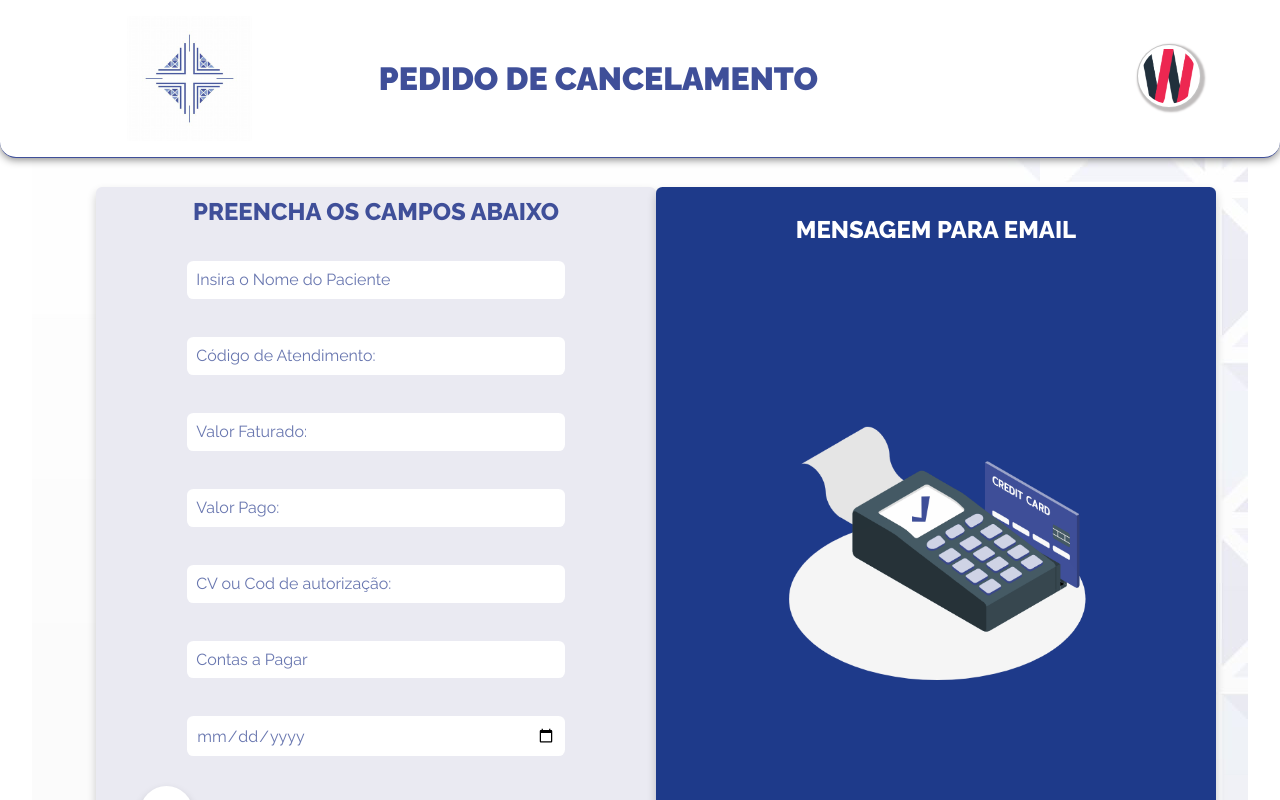
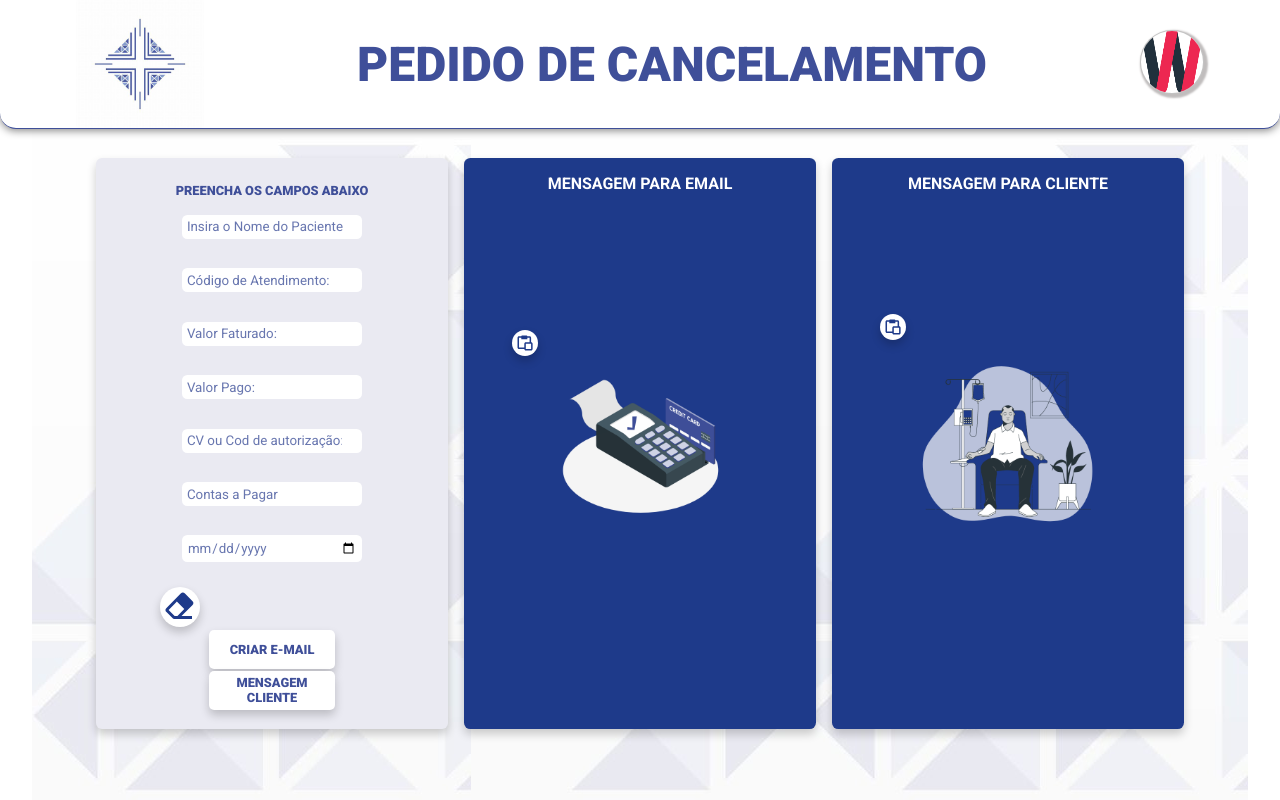
Before and after one commit to DamayTomaz/formulario-web-cancelamento, a plain HTML site: page index.html in a window 1280 px wide. Drawn offline with Linux system fonts and the light colour scheme; a web font is replaced by a local one.

Commit message:
Responsive att

```diff
--- a/index.html
+++ b/index.html
@@ -4,22 +4,14 @@
     <meta charset="UTF-8" />
     <meta name="viewport" content="width=device-width, initial-scale=1.0" />
     <link rel="stylesheet" href="./styles/style.css" />
-    <link rel="preconnect" href="https://fonts.googleapis.com" />
-    <link rel="preconnect" href="https://fonts.gstatic.com" crossorigin />
-
-    <link
-      href="https://fonts.googleapis.com/css2?family=Raleway:ital,wght@0,100..900;1,100..900&family=Roboto:ital,wght@0,100;0,300;0,400;0,500;0,700;0,900&display=swap"
-      rel="stylesheet"
-    />
+    <link rel="preconnect" href="https://fonts.googleapis.com">
+    <link rel="preconnect" href="https://fonts.gstatic.com" crossorigin>
+    <link href="https://fonts.googleapis.com/css2?family=Parkinsans:wght@300..800&family=Raleway:ital,wght@0,100..900;1,100..900&family=Roboto:ital,wght@0,100;0,300;0,400;0,500;0,700;0,900;1,100;1,300;1,400;1,500;1,700;1,900&display=swap" rel="stylesheet">
     <title>SantaCasaProg</title>
   </head>
   <body>
     <header>
-      <img
-        src="./img/logo.jpg"
-        alt="logo-Santa"
-        id="logo-Santa"
-      />
+      <img src="./img/logo.jpg" alt="logo-Santa" id="logo-Santa" />
       <h1>PEDIDO DE CANCELAMENTO</h1>
       <div id="locaweb">
         <a
@@ -88,26 +80,57 @@
         <input type="date" id="dataPagamento" required max="3000-12-31" /><br />
         <div id="eraser">
           <button type="reset" id="cleaner-fild">
-            <img src="./img/eraser.png" alt="botão limpa campos"  />
+            <svg
+              xmlns="http://www.w3.org/2000/svg"
+              viewBox="0 0 24 24"
+
+            >
+              <path
+                d="M12.48 3 7.73 7.75 3 12.59a2 2 0 0 0 0 2.82l4.3 4.3A1 1 0 0 0 8 20h12v-2h-7l7.22-7.22a2 2 0 0 0 0-2.83L15.31 3a2 2 0 0 0-2.83 0zM8.41 18l-4-4 4.75-4.84.74-.75 4.95 4.95-4.56 4.56-.07.08z"
+              ></path>
+            </svg>
           </button>
         </div>
-        <div class="resultado">
+        <div class="creatfild">
           <button class="button" type="button" onclick="criarMensagem()">
             CRIAR E-MAIL
           </button>
-          <button
-            class="button"
-            type="button"
-            id="btnCopiarTexto"
-            onclick="copiarTexto()"
-          >
-            COPIAR TEXTO
+
+          <button class="button" type="button" onclick="criarMensagemCliente()">
+            MENSAGEM CLIENTE
           </button>
         </div>
       </form>
 
-      <div id="resultado">
+      <div class="resultado" id="emailMensagem">
         <pre></pre>
+        <button
+          class="buttonCopy"
+          type="button"
+          id="btnCopiarTexto"
+          onclick="copiarTexto()"
+        >
+          <svg xmlns="http://www.w3.org/2000/svg" viewBox="0 0 24 24">
+            <path
+              d="M20 11V5c0-1.103-.897-2-2-2h-3a1 1 0 0 0-1-1H8a1 1 0 0 0-1 1H4c-1.103 0-2 .897-2 2v13c0 1.103.897 2 2 2h7c0 1.103.897 2 2 2h7c1.103 0 2-.897 2-2v-7c0-1.103-.897-2-2-2zm-9 2v5H4V5h3v2h8V5h3v6h-5c-1.103 0-2 .897-2 2zm2 7v-7h7l.001 7H13z"
+            ></path>
+          </svg>
+        </button>
+      </div>
+      <div class="resultado" id="client">
+        <pre></pre>
+        <button
+          class="buttonCopy"
+          type="button"
+          id="btnCopiarTexto"
+          onclick="copiarTextoClient()"
+        >
+          <svg xmlns="http://www.w3.org/2000/svg" viewBox="0 0 24 24">
+            <path
+              d="M20 11V5c0-1.103-.897-2-2-2h-3a1 1 0 0 0-1-1H8a1 1 0 0 0-1 1H4c-1.103 0-2 .897-2 2v13c0 1.103.897 2 2 2h7c0 1.103.897 2 2 2h7c1.103 0 2-.897 2-2v-7c0-1.103-.897-2-2-2zm-9 2v5H4V5h3v2h8V5h3v6h-5c-1.103 0-2 .897-2 2zm2 7v-7h7l.001 7H13z"
+            ></path>
+          </svg>
+        </button>
       </div>
     </main>
 
--- a/script.js
+++ b/script.js
@@ -1,4 +1,4 @@
-// Função para criar a mensagem formatada
+// Função para criar a mensagem de estorno
 function criarMensagem() {
   // Captura os valores dos campos do formulário
   const nomePaciente = document.getElementById("nomePaciente").value;
@@ -12,9 +12,8 @@ function criarMensagem() {
   // Calcula o valor da devolução
   const valorDevolucao = valorPago - valorFaturado;
 
-  // Cria a mensagem formatada com quebras de linha
+  // Cria a mensagem formatada para o estorno
   const mensagem = `
-
     Gostaria de solicitar o estorno referente ao atendimento:
 
     - Nome do Paciente: ${nomePaciente}
@@ -31,44 +30,46 @@ function criarMensagem() {
     Atenciosamente.
   `;
 
-  // Seleciona o div "resultado" e exibe a mensagem com formatação preservada
-  const resultadoDiv = document.getElementById("resultado");
-  resultadoDiv.style.display = "block"; // Exibe o div
-  resultadoDiv.querySelector("pre").innerText = mensagem; // Usa <pre> para manter o formato
+  // Exibe a mensagem de estorno
+  const resultadoDiv = document.getElementById("emailMensagem");
+  resultadoDiv.style.display = "block";
+  resultadoDiv.querySelector("pre").innerText = mensagem;
 }
+
+// Função para criar a mensagem para o cliente
 function criarMensagemCliente() {
   // Captura os valores dos campos do formulário
   const nomePaciente = document.getElementById("nomePaciente").value;
   const valorFaturado = parseFloat(document.getElementById("valorFaturado").value) || 0;
   const valorPago = parseFloat(document.getElementById("valorPago").value) || 0;
-  const dataPagamento = document.getElementById("data").value;
 
   // Calcula o valor da devolução
   const valorDevolucao = valorPago - valorFaturado;
 
-  // Cria a mensagem formatada com quebras de linha
-  const mensagem = `
+  // Cria a mensagem formatada para o cliente
+  const mensagemClient = `
+    Olá, ${nomePaciente}!
 
-      Gostaria de solicitar o estorno referente ao atendimento:
+    Gostaria de informar que, após a análise do seu pagamento,
+     verificamos que o valor pago foi superior ao valor da conta.
+      Então, vamos realizar um estorno no valor de R$ ${valorDevolucao.toFixed(2)}.
 
-      - Nome do Paciente: ${nomePaciente}
-      - Código de Atendimento: ${codigoAtendimento}
-      - Valor Faturado: R$ ${valorFaturado.toFixed(2)}
-      - Valor Pago: R$ ${valorPago.toFixed(2)}
-      - Valor da devolução: R$ ${valorDevolucao.toFixed(2)}
-      - CV ou Código de Autorização: ${codigoCV}
-      - Excluir o contas a pagar: ${codigoCAP}
-      - Data de Pagamento: ${dataPagamento}
+    Aqui estão os detalhes:
 
-      Agradeço pela atenção e aguardo instruções.
+    Valor Pago: R$ ${valorPago.toFixed(2)}
+    Valor da Conta: R$ ${valorFaturado.toFixed(2)}
+    Valor a ser Estornado: R$ ${valorDevolucao.toFixed(2)}
+    O estorno será feito em breve e, dependendo do banco,
+     pode levar alguns dias úteis para aparecer no seu extrato.
+    Qualquer dúvida, estamos à disposição!
 
     Atenciosamente.
   `;
 
-  // Seleciona o div "resultado" e exibe a mensagem com formatação preservada
-  const resultadoDiv = document.getElementById("resultado");
-  resultadoDiv.style.display = "block"; // Exibe o div
-  resultadoDiv.querySelector("pre").innerText = mensagem; // Usa <pre> para manter o formato
+  // Exibe a mensagem para o cliente
+  const resultadoDivClient = document.getElementById("client");
+  resultadoDivClient.style.display = "block";
+  resultadoDivClient.querySelector("pre").innerText = mensagemClient;
 }
 
 // Função para copiar a mensagem para a área de transferência
@@ -87,6 +88,24 @@ function copiarTexto() {
     // Alerta informando que o texto foi copiado
     alert("Texto copiado para a área de transferência!");
   } else {
-    alert("Nenhum texto para copiar. Por favor, clique em 'Criar Email' primeiro.");
+    alert("Nenhum texto para copiar. Por favor, clique em 'Criar Mensagem' primeiro.");
   }
 }
+function copiarTextoClient() {
+  const texto = document.getElementById("client").querySelector("pre").innerText;
+
+  if (texto) {
+    // Cria um elemento de área de transferência temporário
+    const tempInput = document.createElement("textarea");
+    tempInput.value = texto;
+    document.body.appendChild(tempInput);
+    tempInput.select();
+    document.execCommand("copy");
+    document.body.removeChild(tempInput);
+
+    // Alerta informando que o texto foi copiado
+    alert("Texto copiado para a área de transferência!");
+  } else {
+    alert("Nenhum texto para copiar. Por favor, clique em 'Criar Mensagem' primeiro.");
+  }
+}
--- a/styles/style.css
+++ b/styles/style.css
@@ -2,7 +2,8 @@
   margin: 0;
   padding: 0;
   box-sizing: border-box;
-  font-family: "Raleway", sans-serif;
+  font-family: "Roboto", serif;
+
 }
 body,
 html {
@@ -17,18 +18,17 @@ header {
   border-radius: 0em 0em 1em 1em;
   min-height: 10%;
   max-width: 100%;
-  padding: 1em;
   display: flex;
   box-shadow: 0 0.1rem 0.5rem gray;
   align-items: center;
-  justify-content: space-around;
+  justify-content: center;
   flex-direction: row;
   margin-bottom: 1%;
   color: rgb(63, 79, 153);
   background-color: white;
 }
 header h1 {
-  font-size: 20px;
+  font-size: 1em;
   font-weight: 900;
   text-align: center;
   word-wrap: normal;
@@ -37,16 +37,12 @@ header h1 {
   width: 20%;
   height: 20%;
 }
-#locaweb {
-  width: 1em;
-}
 img.logo {
   width: 2em;
   height: 2em;
   background: white;
   border: solid 1px rgba(0, 0, 0, 0.233);
   border-radius: 3em;
-  padding: 0.2em;
   box-shadow: 2px 2px 2px 2px #c0bdbd;
 }
 img.logo:hover {
@@ -78,10 +74,7 @@ form {
   flex-direction: column;
   color: rgb(63, 79, 153);
 }
-form#divergenciaForm {
-  max-width: 100%;
-  max-height: 50%;
-}
+
 form h2 {
   padding: 5%;
   font-size: 80%;
@@ -108,13 +101,16 @@ input:focus {
   outline: none;
   box-shadow: 0 0 5px rgba(63, 79, 153, 0.8); /* Realça o campo ao focar */
 }
-.resultado {
-  font-size: 1.2rem;
+.creatfild {
+  display: flex;
+  flex-direction: column;
+  font-size: 1rem;
   margin-bottom: 2%;
   max-width: 70%;
 }
-.resultado button {
-  min-width: 100%;
+.button {
+  min-height: 3em;
+  min-width: 3em;
   margin: 1%;
   border: 2px solid transparent;
   box-shadow: 0 5px 10px rgba(0, 0, 0, 0.2);
@@ -126,15 +122,39 @@ input:focus {
   transition: all 0.3s ease;
   text-align: center;
 }
-
-.resultado button:hover {
+.buttonCopy {
+  display: inline-flex;
+  align-items: center;
+  justify-content: center;
+  width: 2em;
+  height: 2em;
+  border: 2px solid transparent;
+  box-shadow: 0 5px 10px rgba(0, 0, 0, 0.2);
+  background-color: white;
+  border-radius: 100em;
+}
+.buttonCopy svg {
+  width: 80%;
+}
+.buttonCopy:hover {
   background-color: rgb(63, 79, 153);
   color: white;
   cursor: pointer;
   border: 2px solid rgb(63, 79, 153);
 }
+.resultado svg {
+  fill: #1e3a8a;
+}
+.resultado svg:hover {
+  fill: #ffffff;
+}
 
-#resultado {
+.resultado {
+  display: flex;
+  flex-direction: column;
+  justify-content: center;
+  align-items: center;
+  gap: 2em;
   max-height: 50%;
   min-width: 100%;
   padding: 1em;
@@ -148,8 +168,9 @@ input:focus {
   border-radius: 0.4em;
   white-space: pre-wrap;
   box-shadow: 0 5px 10px rgba(0, 0, 0, 0.2);
+  flex-direction: column;
 }
-#resultado::before {
+.resultado::before {
   content: "MENSAGEM PARA EMAIL";
   display: flex;
   justify-content: center;
@@ -157,37 +178,63 @@ input:focus {
   font-weight: 600;
 }
 
-#resultado pre {
+.resultado pre {
   background-color: #1e3a8a;
-  font-size: 0.6em;
-  margin: 0;
-  padding: 0;
+  font-size: 0.5em;
   display: block;
 }
+
 #eraser {
   display: flex;
   width: 100%;
 }
-#eraser img {
-  width: 40%;
-  height: 40%;
+#eraser svg {
+  fill: #1e3a8a;
 }
 button#cleaner-fild {
-  position: relative;
+  display: inline-flex;
+  align-items: center;
+  justify-content: center;
+  width: 2em;
+  height: 2em;
   border: 2px solid transparent;
   box-shadow: 0 5px 10px rgba(0, 0, 0, 0.2);
   background-color: white;
-  border-radius: 100%;
-  color: rgb(63, 79, 153);
-  cursor: pointer;
-  min-width: 2em;
-  min-height: 2em;
+  border-radius: 100em;
 }
 button#cleaner-fild:hover {
-  background-color: rgb(192, 176, 102);
   transition: all 0.2s ease;
-  filter: invert(1);
 }
+#client {
+  display: flex;
+  max-height: 50%;
+  min-width: 100%;
+  padding: 1em;
+  margin-top: 1em;
+  background-color: #1e3a8a;
+  background-image: url(../img/patient.gif);
+  background-repeat: no-repeat;
+  background-position: center;
+  background-color: #1e3a8a;
+  background-size: 20%;
+  color: white;
+  border-radius: 0.4em;
+  white-space: pre-wrap;
+  box-shadow: 0 5px 10px rgba(0, 0, 0, 0.2);
+}
+#client::before {
+  content: "MENSAGEM PARA CLIENTE";
+  display: flex;
+  justify-content: center;
+  font-size: medium;
+  font-weight: 600;
+}
+#client pre {
+  background-color: #1e3a8a;
+  font-size: 0.5em;
+  display: block;
+}
+
 @media (min-width: 577px) and (max-width: 768px) {
   /* Tablets */
   #logo-Santa {
@@ -265,56 +312,61 @@ button#cleaner-fild:hover {
   }
 }
 @media (min-width: 1024px) and (max-width: 1200px) {
-  /* Desktop médio */
-  #logo-Santa {
+   #logo-Santa {
     height: 10%;
     width: 10%;
   }
-  header h1 {
-    position: relative;
-    right: 1em;
+  header {
+    max-width: 100%;
+    display: flex;
+    justify-content: space-around;
+    flex-direction: row;
+    margin-bottom: 1%;
+    color: rgb(63, 79, 153);
+    background-color: white;
+  }
+  header h1{
     font-size: 2em;
-    font-weight: 900;
-    text-align: center;
-  }
-  img.logo {
-    width: 4em;
-    height: 4em;
   }
   main {
-    display: flex;
-    flex-direction: row;
-    justify-content: space-around;
-    margin-top: -3em;
+    display: grid;
+    grid-template-columns: 1fr 1fr 1fr;
+    gap: 1em;
   }
-  form h2 {
-    font-size: 1.5em;
-    margin-top: -3%;
+  #divergenciaForm {
+    max-height: 100%;
+    min-width: 50%;
+    padding: 1em;
   }
-  input {
-    font-size: 1em;
+  .resultado {
+    min-height: 100%;
+    background-size: 50%;
+    display: block;
   }
-  form#divergenciaForm {
-    min-width: 25em;
+  .resultado pre {
+    background-color: #1e3a8a;
+    font-size: 0.7em;
+    display: block;
+    margin-top: 5em;
   }
-  #resultado {
-    min-width: 25em;
-    padding: 1em;
-    background-size: 50%;
-  }
-  #resultado pre {
-    font-size: 0.9em;
-    margin-top: 3em;
-  }
-  #resultado::before {
+  .resultado::before {
     content: "MENSAGEM PARA EMAIL";
-    font-size: 1.5em;
-    font-weight: 800;
-    margin-top: 0.5em;
+
   }
   button#cleaner-fild {
     width: 3em;
     height: 3em;
+  }
+  #client {
+    max-height: 85%;
+    margin-top: 0;
+    background-size: 50%;
+    display: block;
+  }
+  #client pre {
+    background-color: #1e3a8a;
+    font-size: 0.66em;
+    display: block;
   }
 }
 @media (min-width: 1201px) {
@@ -323,55 +375,71 @@ button#cleaner-fild:hover {
     height: 10%;
     width: 10%;
   }
-  header h1 {
-    position: relative;
-    right: 3em;
-    font-size: 2em;
-    font-weight: 900;
-    text-align: center;
-  }
+
   header {
     background-image: url(../img/background\ inverter2.jpg);
+    position: relative;
+    border-bottom: solid 1px;
+    border-radius: 0em 0em 1em 1em;
+    min-height: 10%;
+    max-width: 100%;
+    display: flex;
+    box-shadow: 0 0.1rem 0.5rem gray;
+    align-items: center;
+    justify-content: space-around;
+    flex-direction: row;
+    margin-bottom: 1%;
+    color: rgb(63, 79, 153);
+    background-color: white;
+  }
+  header h1 {
+    font-size: 3em;
   }
   img.logo {
     width: 4em;
     height: 4em;
   }
   main {
-    display: flex;
-    flex-direction: row;
-    justify-content: space-around;
+    display: grid;
     margin-top: -3em;
-    background-image: url(../img/background.jpg);
-    background-repeat: none;
+    grid-template-columns: 1fr 1fr 1fr;
+    gap: 1em;
   }
-  form h2 {
-    font-size: 1.5em;
-    margin-top: -3%;
+  #divergenciaForm {
+    max-height: 85%;
+    min-width: 50%;
+    gap: 2px;
+    padding: 4em;
   }
-  input {
+  .resultado {
+    min-height: 85%;
+    background-size: 50%;
+    display: block;
+  }
+  .resultado pre {
+    background-color: #1e3a8a;
     font-size: 1em;
+    display: block;
+    margin-top: 5em;
   }
-  form#divergenciaForm {
-    min-width: 35em;
-    gap: 0.2em;
-    max-height: 45em;
-  }
-  #resultado {
-    min-width: 35em;
-    padding: 1em;
-    background-size: 60%;
-  }
-  #resultado pre {
-    font-size: 1.7em;
-  }
-  #resultado::before {
-    font-size: 1.5em;
-    font-weight: 800;
-    margin-top: 0.5em;
+  .resultado::before {
+    content: "MENSAGEM PARA EMAIL";
+
   }
   button#cleaner-fild {
-    width: 4em;
-    height: 4em;
+    width: 3em;
+    height: 3em;
+  }
+  #client {
+    max-height: 85%;
+    margin-top: 0;
+    background-size: 50%;
+    display: block;
+  }
+  #client pre {
+    background-color: #1e3a8a;
+    font-size: 1em;
+    display: block;
+    margin-top: 4em;
   }
 }
```
Also changed, not shown: img/patient.gif (added). Lines whose indentation alone changed are shown as unchanged.
